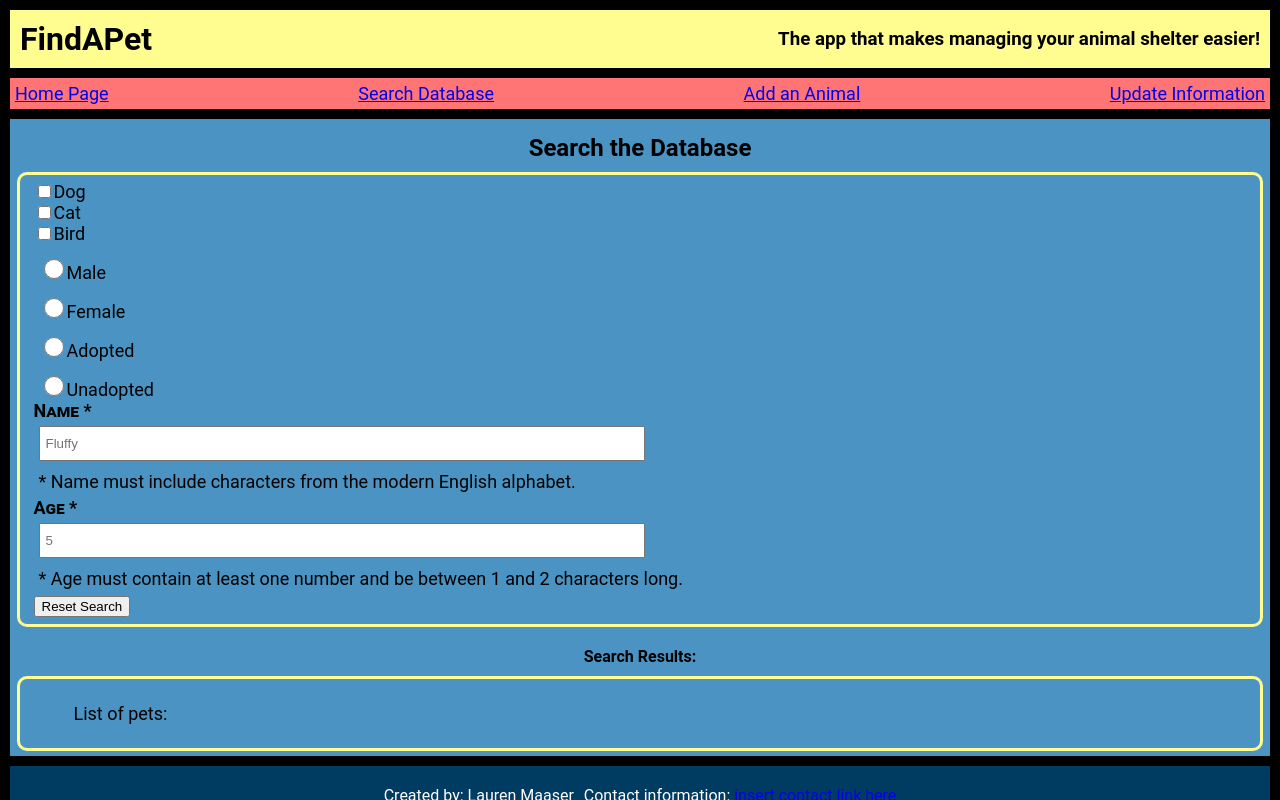
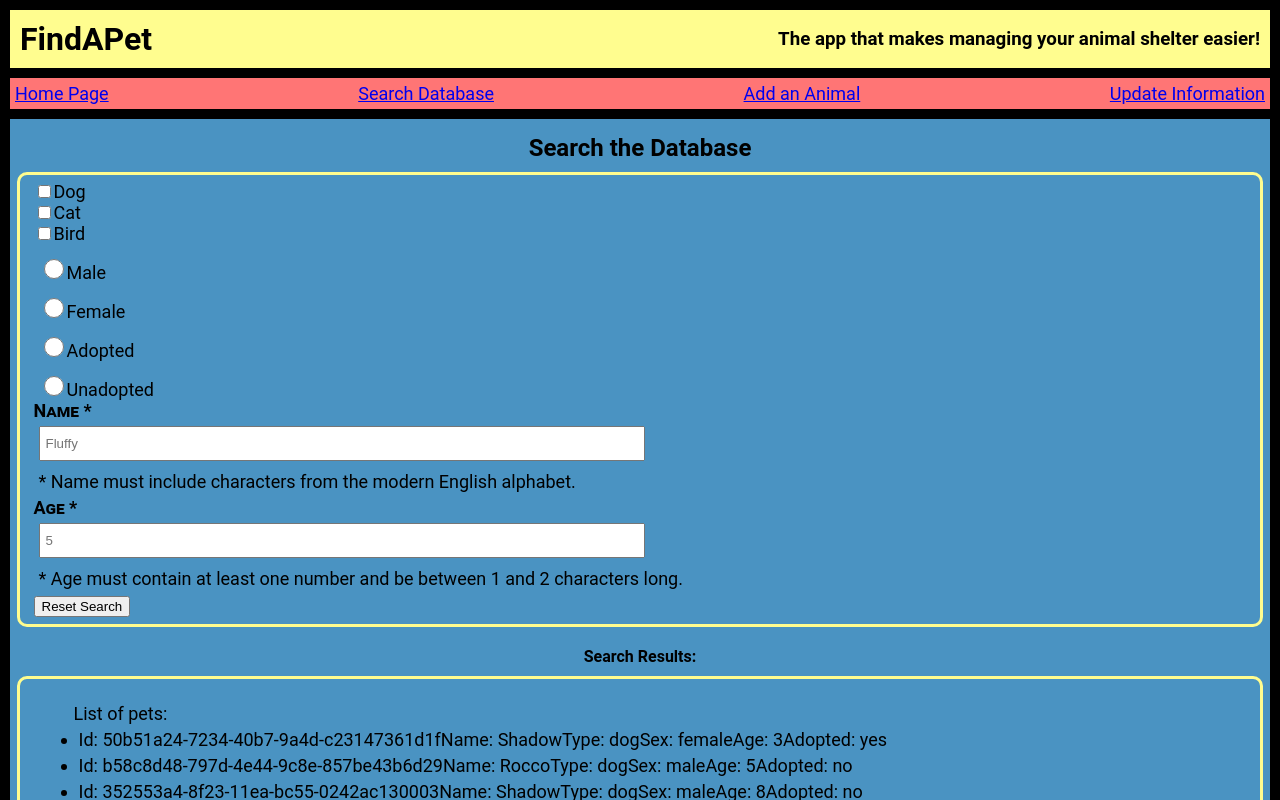
Before and after one commit to Lmcmaaser/find-a-pet-app, a React (Create React App) app: page /search in a window 1280 px wide. Shown: the top 800 px of the page. Built offline with nearby package versions, Linux system fonts and the light colour scheme.

Commit message:
search component cleanup

```diff
--- a/src/Search/Search.js
+++ b/src/Search/Search.js
@@ -1,9 +1,7 @@
 import React from 'react';
 import PetContext from '../PetContext';
-// import { findAdopted, findPetType, findSex, findName, findAge } from '../pets-helpers'
 import Store from '../dummy-store';
 import './Search.css';
-//add a show results component?
 
 export default class Search extends React.Component {
   constructor(props) {
@@ -36,19 +34,11 @@ export default class Search extends React.Component {
   static contextType = PetContext;
   /*The contextType property on a class can be assigned a Context object created by React.createContext(). This lets you consume the nearest current value of that Context type using this.context*/
 
-  // occurs after render
   componentDidMount() {
     this.context.setPets(Store.pets)
   }
 
   // "filter" is the value of the selected input
-  updateAdopted(filter) {
-    this.setState({
-      adoptedFilter: filter //= ["yes", "no"]
-    })
-    console.log(filter)
-  }
-
   // this.state.pet_typeFilter will contain an array of the selected animals to be filtered
   updatePetType(event) {
     let selectedValues = [...this.state.pet_typeFilter];
@@ -59,7 +49,6 @@ export default class Search extends React.Component {
     } else {
       selectedValues = selectedValues.filter(item => item !== event.target.value);
     }
-    console.log(selectedValues);
     this.setState({
       pet_typeFilter: selectedValues
     }, ()=>{console.log(this.state.pet_typeFilter)})
@@ -67,23 +56,26 @@ export default class Search extends React.Component {
 
   updateSex(filter) {
     this.setState({
-      sexFilter: filter //= ["male", "female"]
+      sexFilter: filter
     })
-    console.log(filter);
+  }
+
+  updateAdopted(filter) {
+    this.setState({
+      adoptedFilter: filter
+    })
   }
 
   updateName(filter) {
     this.setState({
       nameFilter: filter
     })
-    console.log(filter);
   }
 
   updateAge(filter) {
     this.setState({
       ageFilter: filter
     })
-    console.log(filter);
   }
 
   /*a function that takes in an array of pets and returns a filtered array based on the filter values on the state*/
@@ -91,27 +83,23 @@ export default class Search extends React.Component {
   //logical operator (&&) returns the boolean value TRUE if both operands are TRUE and returns FALSE otherwise//
   getFilteredPets = (pets) => {
     return pets.filter((pet) => {
-        if (this.state.pet_typeFilter && this.state.pet_typeFilter.indexOf(pet.pet_type) > -1)
-          return true; //works
-        if (this.state.sexFilter && this.state.sexFilter.indexOf(pet.sex) > -1)
-          return true;
-        if (this.state.adoptedFilter && this.state.adoptedFilter.indexOf(pet.adopted) > -1)
-          return true;
-        if (this.state.nameFilter && pet.name === this.state.nameFilter)
-          return true;
-        if (!this.state.ageFilter && pet.age === this.state.ageFilter)
-          return true;
-        return false;
+        if (
+          (this.state.pet_typeFilter.length === 0 || this.state.pet_typeFilter.indexOf(pet.pet_type) > -1)
+          &&
+            (!this.state.sexFilter || this.state.sexFilter === pet.sex)
+          &&
+            (!this.state.adoptedFilter || this.state.adoptedFilter === pet.adopted)
+          &&
+            (!this.state.nameFilter || pet.name === this.state.nameFilter)
+          &&
+            (!this.state.ageFilter || pet.age === this.state.ageFilter)
+          ) {
+           return true;
+        } else {
+          return false;
+        }
     });
   }
-
-
-  /*if (this.state.pet_typeFilter && this.state.nameFilter === this.state.nameFilter)
-    return true;
-  if (this.state.pet_typeFilter && this.state.ageFilter === (pet.pet_type) > -1)
-    return true;*/
-
-
 
   // unselects everything
   resetForm = () => {
@@ -128,9 +116,7 @@ export default class Search extends React.Component {
 
   render () {
     const { pets=[] } = this.context
-    console.log("pets:", pets)
     let filteredPets = this.getFilteredPets(pets)
-    console.log("filteredPets:", filteredPets); //displays twice in console??
     return(
       <div>
         <form className="search-form" id="search-form" >
```
Also changed, not shown: pet-type-error.png (deleted).
